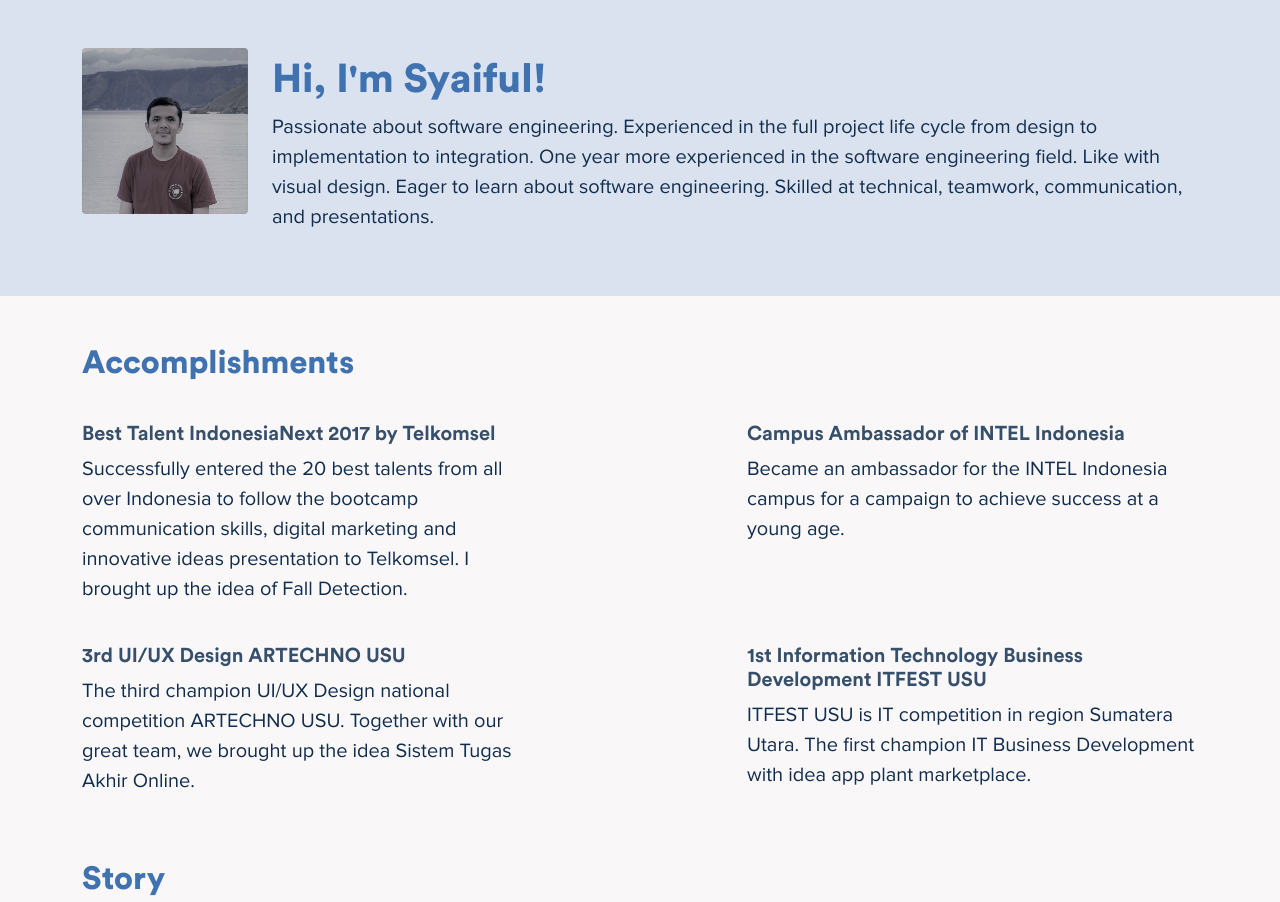
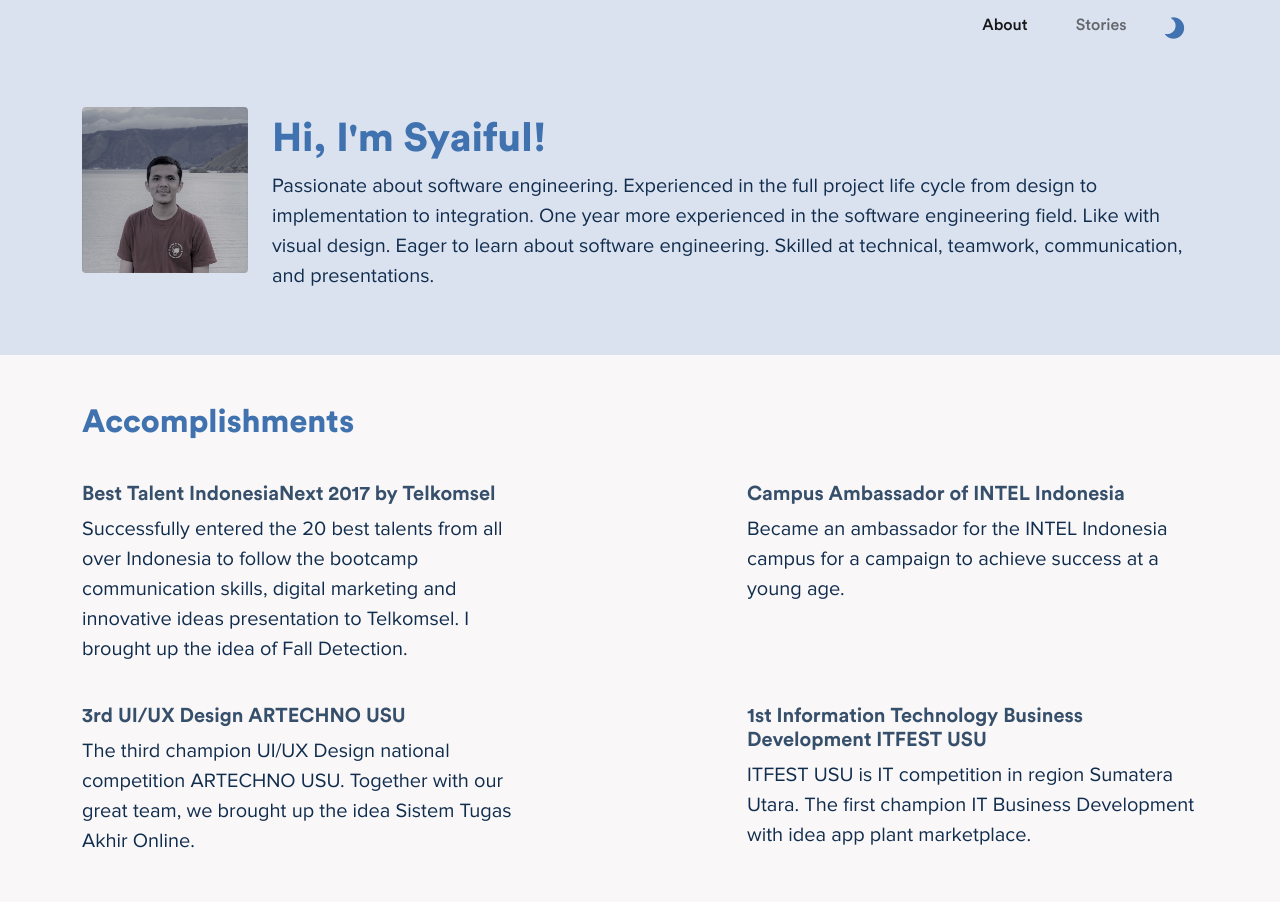
Before and after one commit to syaifulhuseinnn/syaifulhuseinnn.github.io, a plain HTML site: page index.html in a window 1280 px wide. Shown: the top 902 px of the page. Drawn offline with nearby package versions, Linux system fonts and the light colour scheme.

Commit message:
add navbar

```diff
--- a/assets/css/style.css
+++ b/assets/css/style.css
@@ -34,3 +34,12 @@ h1, h2, h3, h4, h5 {
 .bg-about {
     background-color: #dbe2ef;
 }
+
+.nav-link {
+    font-family: 'Circular Std';
+    color: #3f72af;
+}
+
+.dark-mode:hover {
+    color: black !important;
+}
--- a/index.html
+++ b/index.html
@@ -21,6 +21,21 @@
   </head>
   <body>
     <div class="container-fluid bg-about p-0"> <!-- Start Container -->
+      <nav class="navbar navbar-expand-lg navbar-light bg-about">
+        <div class="container flex-row-reverse">
+          <!-- <a class="navbar-brand" href="#">Navbar</a> -->
+          <button class="navbar-toggler" type="button" data-bs-toggle="collapse" data-bs-target="#navbarNavAltMarkup" aria-controls="navbarNavAltMarkup" aria-expanded="false" aria-label="Toggle navigation">
+            <span class="navbar-toggler-icon"></span>
+          </button>
+          <div class="collapse navbar-collapse flex-row-reverse" id="navbarNavAltMarkup">
+            <div class="navbar-nav align-items-center">
+              <a class="nav-link active h6 mx-3" aria-current="page" href="#">About</a>
+              <a class="nav-link h6 mx-3" href="#">Stories</a>
+              <button class="btn dark-mode" style="color: #3f72af;" type="button"><i class="fas fa-moon fa-flip-horizontal fa-lg"></i></button>
+            </div>
+          </div>
+        </div>
+      </nav>
       <div class="container">
         <div style="height: 100%;">
           <div class="h-auto d-inline-block my-5">
```
